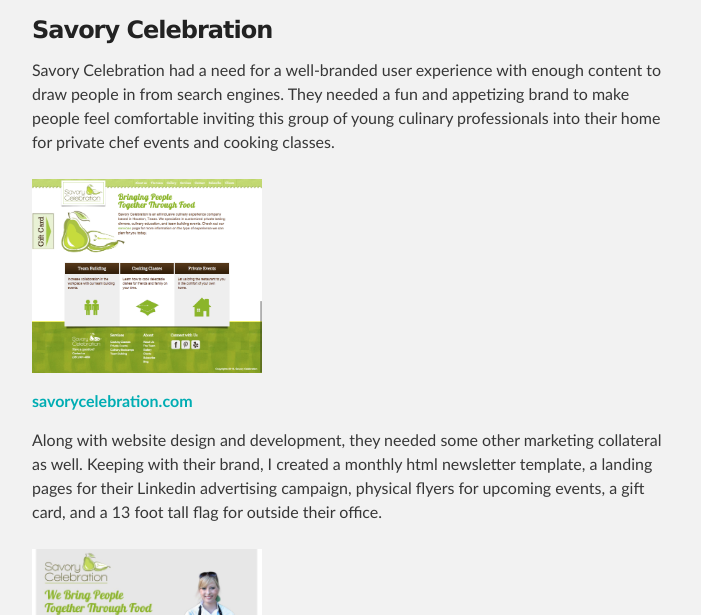
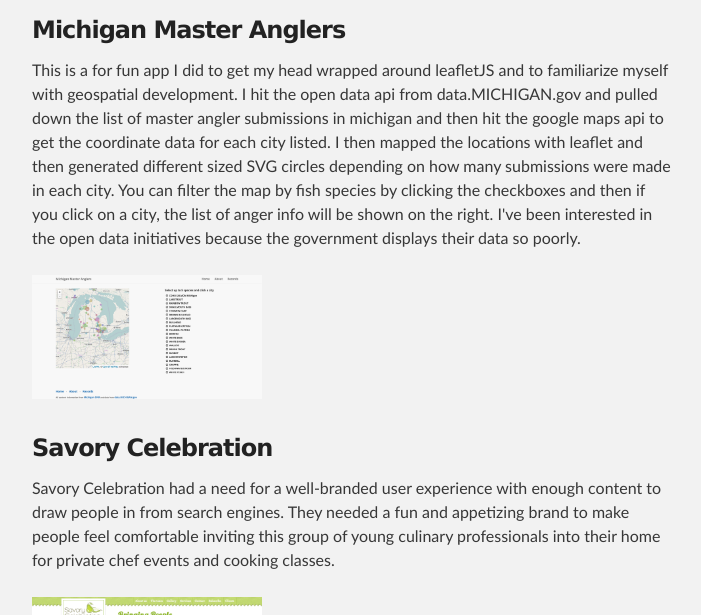
Before and after one commit to mikemike26/mikemike26.github.io, a plain HTML site: page work.html in a window 1280 px wide. Shown: the part 793-1408 px from the top of the page, without its empty margins (288-989 px from the left). Drawn offline with nearby package versions, Linux system fonts and the light colour scheme.

Commit message:
added master angler site

```diff
--- a/work.html
+++ b/work.html
@@ -42,7 +42,27 @@ for ordering.</p>
   <ul>
     <li>
       <a href="images/vvd.png" class="lightbox_trigger">
-        <img src="images/vvd.png" alt="Epicurean Essentials" />
+        <img src="images/vvd.png" alt="virtual designer" />
+      </a>
+    </li>
+  </ul>
+  </p>
+</div>
+<h3><a name="welcome-to-github-pages" class="anchor" href="#welcome-to-github-pages"><span class="octicon octicon-link"></span></a>Michigan Master Anglers</h3>
+
+<p>This is a for fun app I did to get my head wrapped around leafletJS and to familiarize myself with geospatial development.  I hit the
+open data api from data.MICHIGAN.gov and pulled down the list of master angler submissions in michigan and then hit the google maps api to
+get the coordinate data for each city listed.  I then mapped the locations with leaflet and then generated different sized SVG circles depending
+on how many submissions were made in each city.  You can filter the map by fish species by clicking the checkboxes and then if you click on
+a city, the list of anger info will be shown on the right.  I've been interested in the open data initiatives because the government displays
+their data so poorly.</p>
+
+<div id="wrapper">
+  <p>
+  <ul>
+    <li>
+      <a href="images/fish.png" class="lightbox_trigger">
+        <img src="images/fish.png" alt="michigan master anglers" />
       </a>
     </li>
   </ul>
```
Also changed, not shown: index.html (+1 -2 lines), images/fish.png (added), 3 other files.
